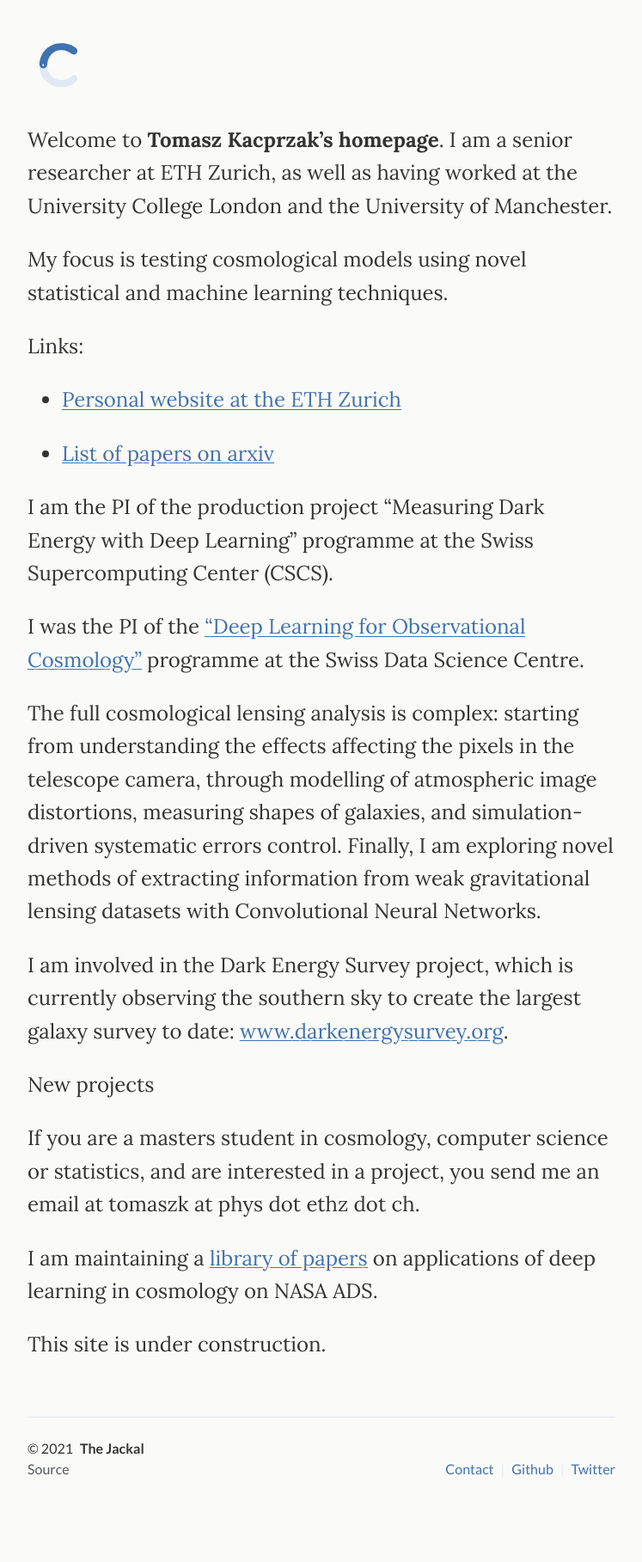
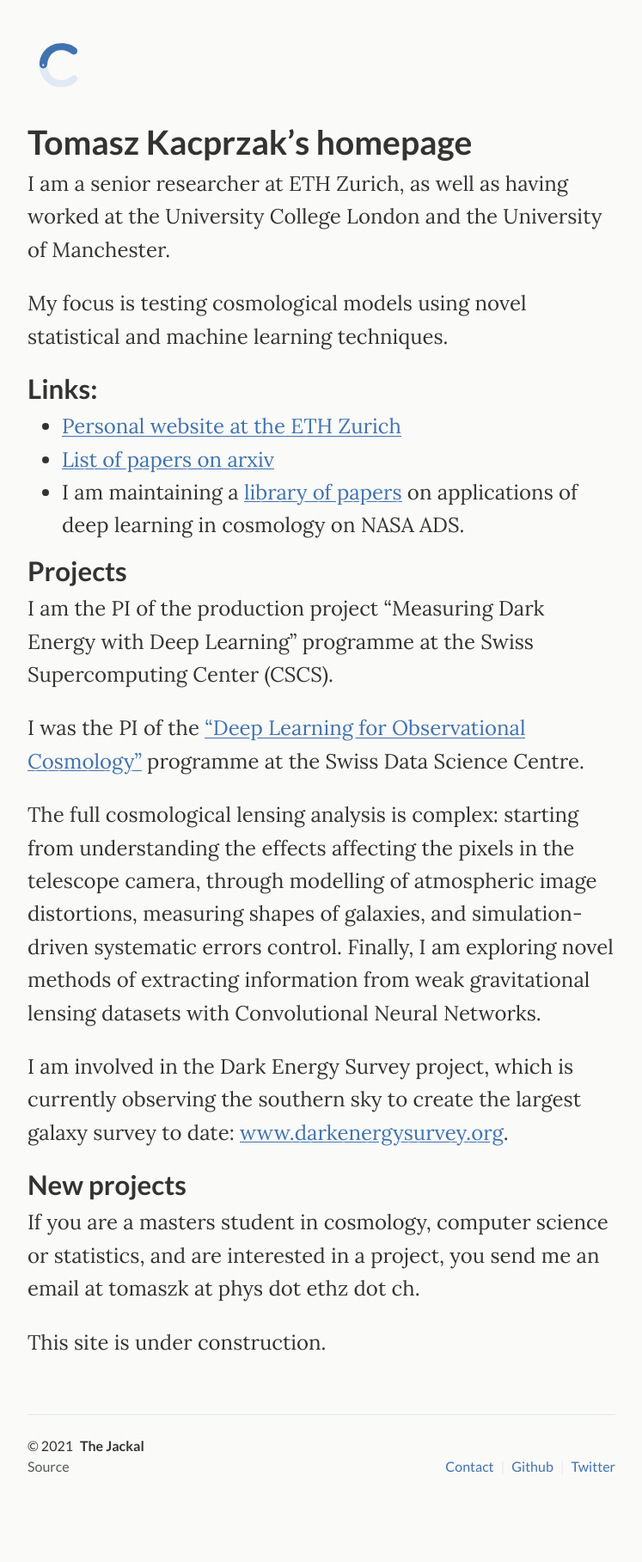
Before and after one commit to tomaszkacprzak/tomaszkacprzak.github.io, a Jekyll site: the page built from index.md, in a window 1280 px wide. Shown: the whole page at 86% size, without its empty margins (266-1013 px from the left). Built offline with Jekyll 4.4.1, drawn with Linux system fonts in a browser that asks for light colours; part of the change alters nothing that is shown.

Commit message:
Update index.md

```diff
--- a/index.md
+++ b/index.md
@@ -5,23 +5,23 @@ layout: default
 <div class="lead pretty-links" align="left">
 
 
-Welcome to **Tomasz Kacprzak's homepage**.
+# **Tomasz Kacprzak's homepage**
+
 I am a senior researcher at ETH Zurich, as well as having worked at the University College London and the University of Manchester.
 
 My focus is testing cosmological models using novel statistical and machine learning techniques.
 
-Links:
+## Links:
 
    *   [Personal website at the ETH Zurich](https://ethz.ch/content/specialinterest/phys/particle-physics/ipa/en/people/person-detail.MjEyNzM5.TGlzdC8xNTE3LDU5MTA3MzQ0MA==.html)
-
    *   [List of papers on arxiv](https://arxiv.org/find/astro-ph/1/au:+Kacprzak_T/0/1/0/all/0/1)
+   *   I am maintaining a [library of papers](https://ui.adsabs.harvard.edu//#user/libraries/Tm731Ip0TkqWf9jLr5bMpA) on applications of deep learning in cosmology on NASA ADS.
 
 
 
-
+## Projects
 
 I am the PI of the production project "Measuring Dark Energy with Deep Learning" programme at the Swiss Supercomputing Center (CSCS).
-
 
 I was the PI of the ["Deep Learning for Observational Cosmology"](https://datascience.ch/project/deep-learning-for-observational-cosmology-dloc/) programme at the Swiss Data Science Centre.
 
@@ -31,13 +31,12 @@ I am involved in the Dark Energy Survey project, which is currently observing th
 
 
 
-New projects
+## New projects
 
 If you are a masters student in cosmology, computer science or statistics, and are interested in a project, you send me an email at tomaszk at phys dot ethz dot ch.
 
 
 
-I am maintaining a [library of papers](https://ui.adsabs.harvard.edu//#user/libraries/Tm731Ip0TkqWf9jLr5bMpA) on applications of deep learning in cosmology on NASA ADS.
 
 
 
```
